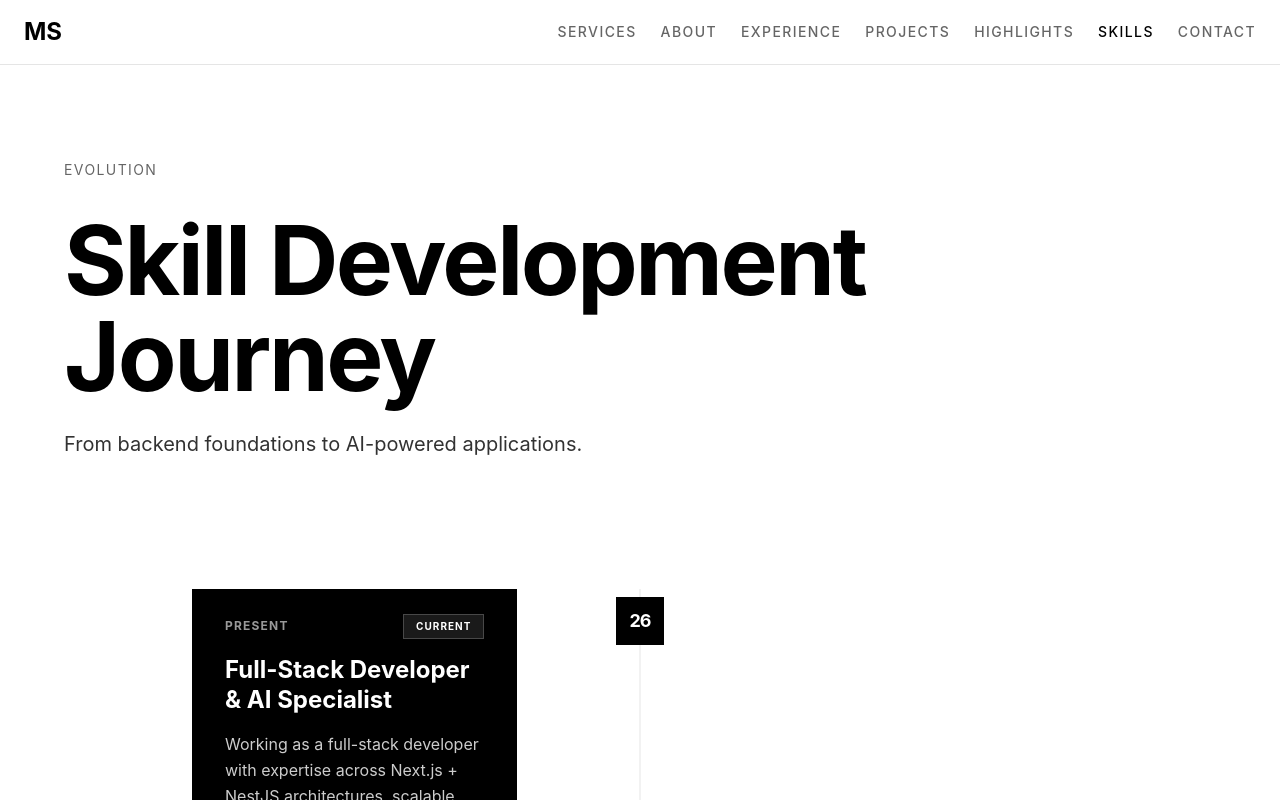
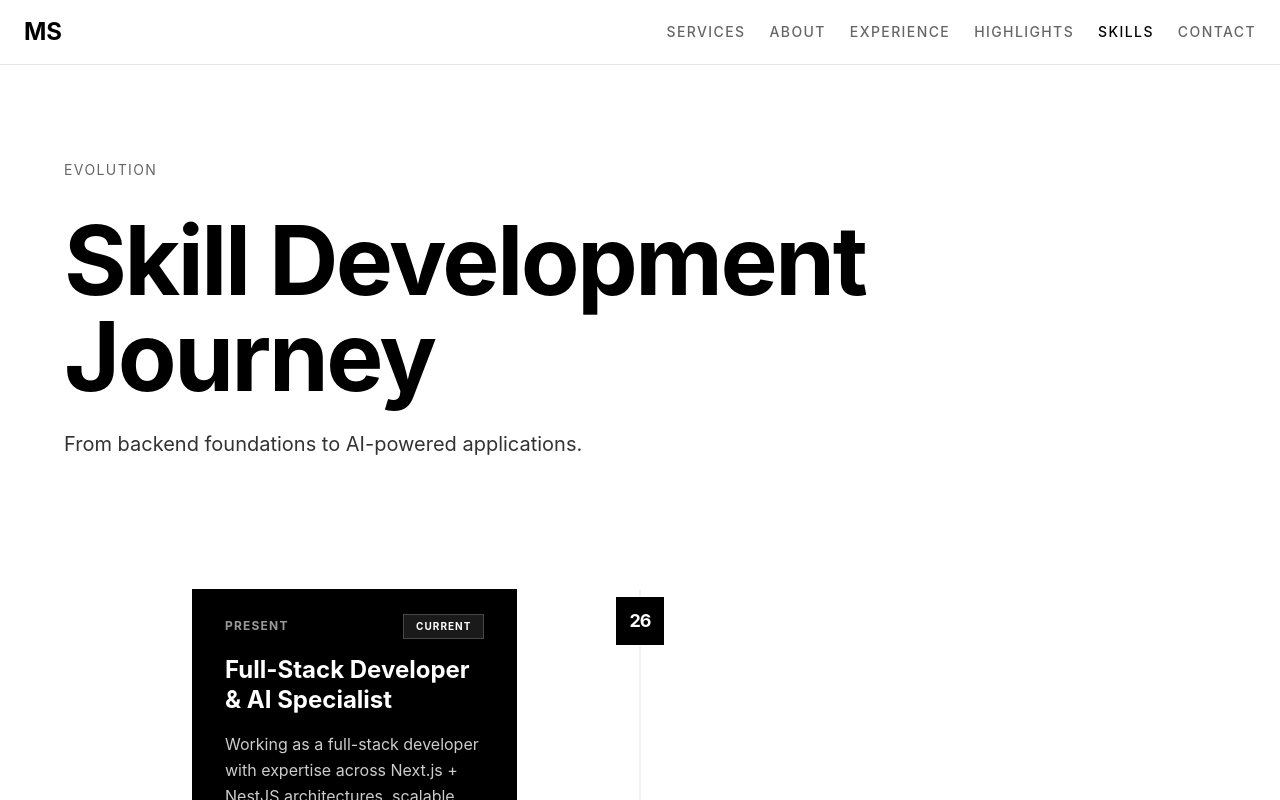
Before and after one commit to el-noir/portfolio-el-noir, a Next.js app: page /skills in a window 1280 px wide. Shown: the top 800 px of the page. Built offline with nearby package versions, Linux system fonts and the light colour scheme.

Commit message:
Removed project nav item

```diff
--- a/src/components/common/Navbar.tsx
+++ b/src/components/common/Navbar.tsx
@@ -12,7 +12,6 @@ export default function Navbar() {
         { name: "Services", href: "/#services" },
         { name: "About", href: "/#about" },
         { name: "Experience", href: "/#experience" },
-        { name: "Projects", href: "/#projects" },
         { name: "Highlights", href: "/highlights" },
         { name: "Skills", href: "/skills" },
         { name: "Contact", href: "/#contact" },
```
